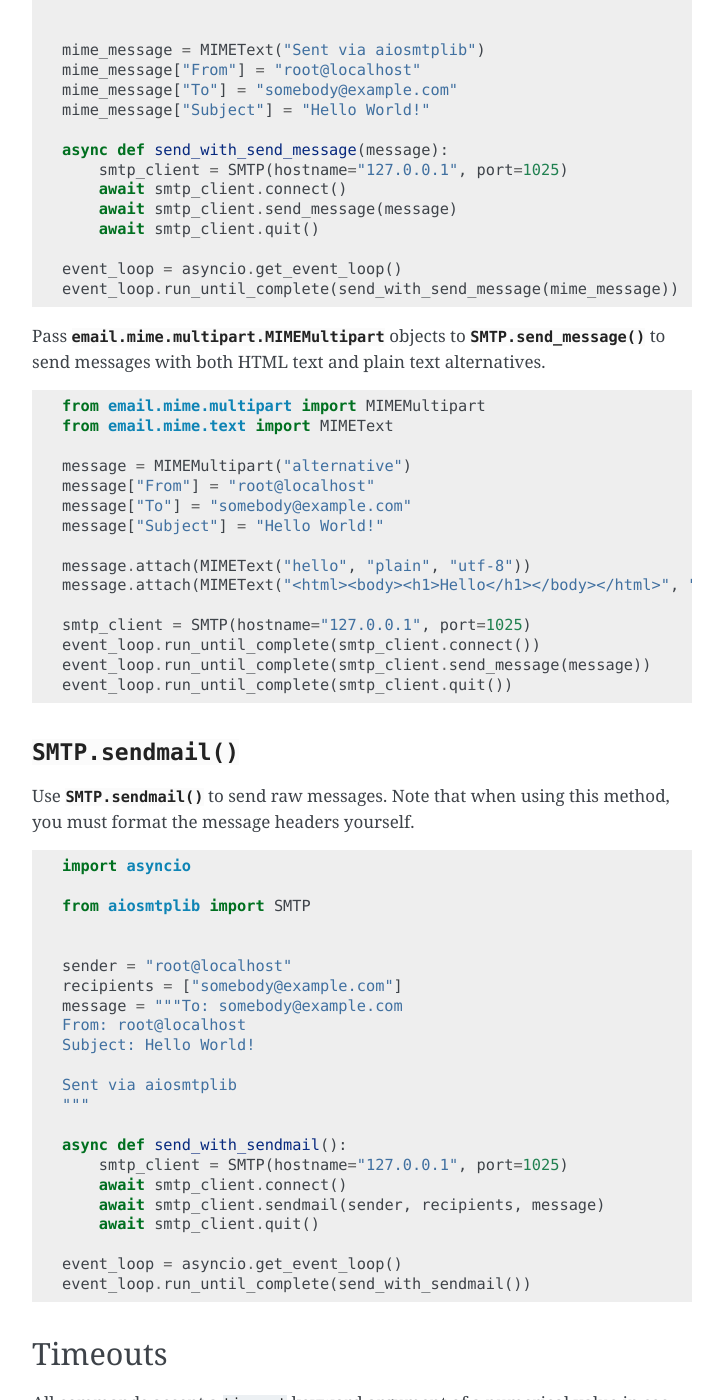
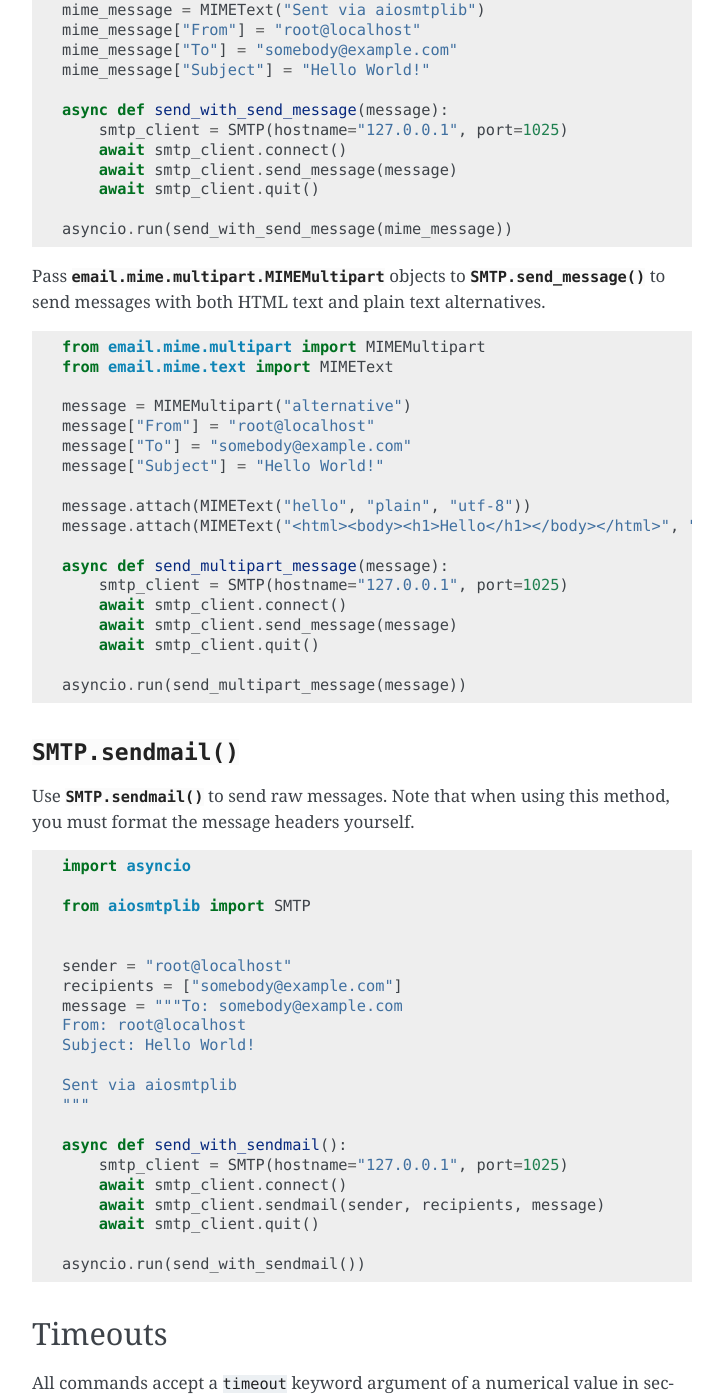
Before and after one commit to cole/aiosmtplib, a Sphinx documentation site: the page built from docs/client.rst, in a window 1280 px wide and 1400 px high, scrolled down 2118 px. Shown: the whole window, without its empty margins (388-1111 px from the left). Built offline with Sphinx 7.4.7, drawn with Linux system fonts in a browser that asks for light colours; some of the changed text lies outside the part shown.

Commit message:
docs: use asyncio.run where possible

```diff
--- a/docs/client.rst
+++ b/docs/client.rst
@@ -23,8 +23,7 @@ server, as that is a blocking operation.
 
 
     client = SMTP()
-    event_loop =  asyncio.get_event_loop()
-    event_loop.run_until_complete(client.connect(hostname="127.0.0.1", port=1025))
+    asyncio.run(client.connect(hostname="127.0.0.1", port=1025))
 
 
 Connecting over TLS/SSL
@@ -90,8 +89,7 @@ manager, which will automatically connect/disconnect on entry/exit.
         async with smtp_client:
             await smtp_client.send_message(message)
 
-    event_loop = asyncio.get_event_loop()
-    event_loop.run_until_complete(say_hello())
+    asyncio.run(say_hello())
 
 
 
@@ -127,8 +125,7 @@ stdlib documentation examples
         await smtp_client.send_message(message)
         await smtp_client.quit()
 
-    event_loop = asyncio.get_event_loop()
-    event_loop.run_until_complete(send_with_send_message(mime_message))
+    asyncio.run(send_with_send_message(mime_message))
 
 
 Pass :py:class:`email.mime.multipart.MIMEMultipart` objects to
@@ -148,10 +145,13 @@ alternatives.
     message.attach(MIMEText("hello", "plain", "utf-8"))
     message.attach(MIMEText("<html><body><h1>Hello</h1></body></html>", "html", "utf-8"))
 
-    smtp_client = SMTP(hostname="127.0.0.1", port=1025)
-    event_loop.run_until_complete(smtp_client.connect())
-    event_loop.run_until_complete(smtp_client.send_message(message))
-    event_loop.run_until_complete(smtp_client.quit())
+    async def send_multipart_message(message):
+        smtp_client = SMTP(hostname="127.0.0.1", port=1025)
+        await smtp_client.connect()
+        await smtp_client.send_message(message)
+        await smtp_client.quit()
+
+    asyncio.run(send_multipart_message(message))
 
 
 :meth:`SMTP.sendmail`
@@ -182,8 +182,7 @@ method, you must format the message headers yourself.
         await smtp_client.sendmail(sender, recipients, message)
         await smtp_client.quit()
 
-    event_loop = asyncio.get_event_loop()
-    event_loop.run_until_complete(send_with_sendmail())
+    asyncio.run(send_with_sendmail())
 
 
 Timeouts
--- a/docs/usage.rst
+++ b/docs/usage.rst
@@ -41,8 +41,7 @@ For details on creating :py:class:`email.message.EmailMessage` objects, see
 
         await aiosmtplib.send(message, hostname="127.0.0.1", port=1025)
 
-    event_loop = asyncio.get_event_loop()
-    event_loop.run_until_complete(send_hello_world())
+    asyncio.run(send_hello_world())
 
 
 Multipart Messages
@@ -98,8 +97,7 @@ and ``recipients`` keyword arguments.
             port=1025
         )
 
-    event_loop = asyncio.get_event_loop()
-    event_loop.run_until_complete(send_hello_world())
+    asyncio.run(send_hello_world())
 
 
 Connecting Over TLS/SSL
```
